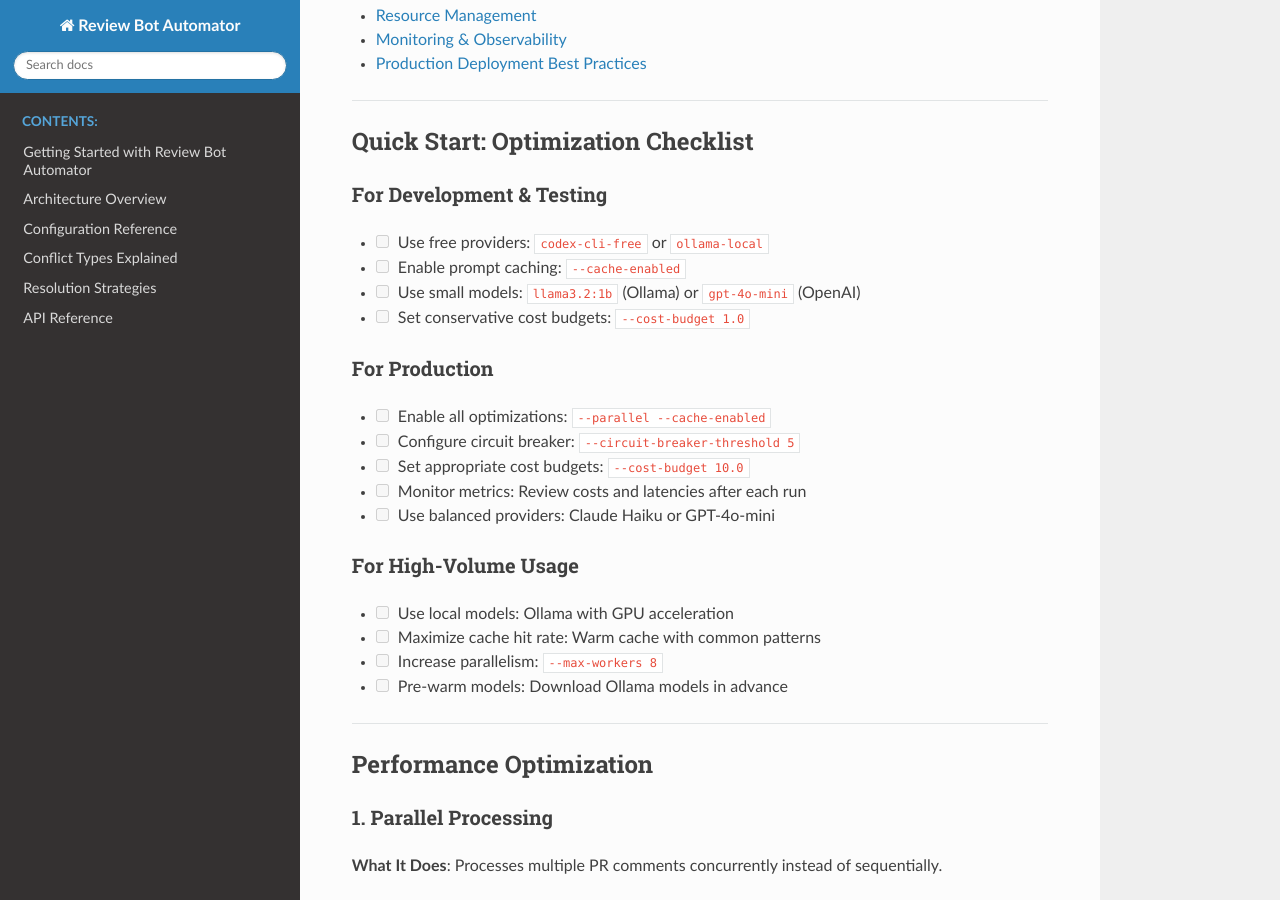
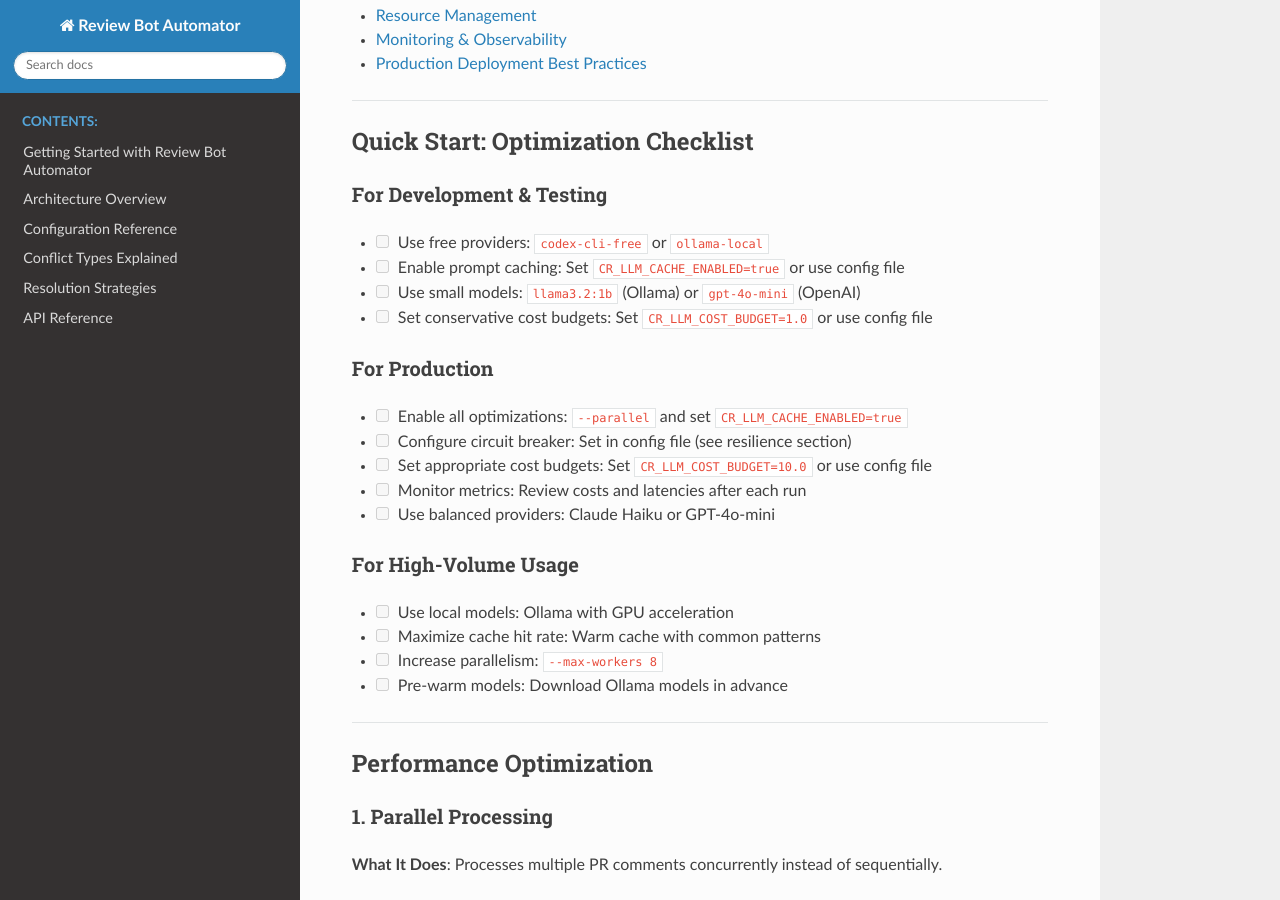
Before and after one commit to VirtualAgentics/coderabbit-conflict-resolver, a Sphinx documentation site: the page built from docs/optimization-guide.md, in a window 1280 px wide and 900 px high, scrolled down 452 px. Built offline with Sphinx 7.4.7 and the Read the Docs theme 3.1.0, drawn with Linux system fonts in a browser that asks for light colours; pages that are not in the unit, such as notebooks, are missing from menus; some of the changed text lies outside the part shown.

Commit message:
docs: fix non-existent CLI flags and environment variables
Address PR review feedback about documentation-implementation mismatches:

**CLI Flags Removed:**
- Removed --cache-enabled (doesn't exist, use CR_LLM_CACHE_ENABLED)
- Removed --circuit-breaker-enabled (doesn't exist)
- Removed --cost-budget (doesn't exist, use CR_LLM_COST_BUDGET)
- Removed --cache-max-size (doesn't exist)
- Removed --cache-ttl (doesn't exist)
- Removed --circuit-breaker-threshold (doesn't exist)

**Environment Variables Fixed:**
- CR_CACHE_ENABLED → CR_LLM_CACHE_ENABLED (correct name)
- CR_COST_BUDGET_USD → CR_LLM_COST_BUDGET (correct name)
- Removed CR_CACHE_TTL (doesn't exist)
- Removed CR_CACHE_MAX_SIZE (doesn't exist)
- Removed CR_CIRCUIT_BREAKER_ENABLED (doesn't exist)

**Files Updated:**
- README.md: Fixed env vars table, updated usage example
- docs/optimization-guide.md: 10+ occurrences replaced with env vars/config
- docs/cost-optimization.md: 6+ occurrences replaced with env vars/config

All CLI flag references replaced with proper environment variable or
config file examples. Documentation now matches actual implementation.

Fixes #219 (partial - addressing PR review comments)

🤖 Generated with [Claude Code](https://claude.com/claude-code)

Co-Authored-By: Claude <noreply@anthropic.com>

````diff
--- a/docs/optimization-guide.md
+++ b/docs/optimization-guide.md
@@ -22,15 +22,15 @@ This guide provides comprehensive strategies for optimizing the performance, cos
 ### For Development & Testing
 
 - [ ] Use free providers: `codex-cli-free` or `ollama-local`
-- [ ] Enable prompt caching: `--cache-enabled`
+- [ ] Enable prompt caching: Set `CR_LLM_CACHE_ENABLED=true` or use config file
 - [ ] Use small models: `llama3.2:1b` (Ollama) or `gpt-4o-mini` (OpenAI)
-- [ ] Set conservative cost budgets: `--cost-budget 1.0`
+- [ ] Set conservative cost budgets: Set `CR_LLM_COST_BUDGET=1.0` or use config file
 
 ### For Production
 
-- [ ] Enable all optimizations: `--parallel --cache-enabled`
-- [ ] Configure circuit breaker: `--circuit-breaker-threshold 5`
-- [ ] Set appropriate cost budgets: `--cost-budget 10.0`
+- [ ] Enable all optimizations: `--parallel` and set `CR_LLM_CACHE_ENABLED=true`
+- [ ] Configure circuit breaker: Set in config file (see resilience section)
+- [ ] Set appropriate cost budgets: Set `CR_LLM_COST_BUDGET=10.0` or use config file
 - [ ] Monitor metrics: Review costs and latencies after each run
 - [ ] Use balanced providers: Claude Haiku or GPT-4o-mini
 
@@ -113,13 +113,11 @@ optimization:
 
 ```bash
 # Enable caching (recommended)
-pr-resolve apply --pr 123 --cache-enabled
+# Set via environment variable
+export CR_LLM_CACHE_ENABLED=true
+pr-resolve apply --pr 123
 
-# Customize cache settings
-pr-resolve apply --pr 123 \
-  --cache-enabled
-
-# Config file (YAML)
+# Or use config file (YAML)
 llm:
   cache_enabled: true
 ```
@@ -236,7 +234,7 @@ See [cost-optimization.md](cost-optimization.md) for comprehensive cost strategi
 
 1. Use free providers when possible (Ollama, Codex CLI, Claude CLI)
 2. Enable prompt caching to avoid redundant API calls
-3. Set cost budgets to prevent overruns: `--cost-budget 10.0`
+3. Set cost budgets to prevent overruns: Set `CR_LLM_COST_BUDGET=10.0` or use config file
 4. Choose cost-effective models (GPT-4o-mini, Claude Haiku)
 5. Monitor costs with `--llm-metrics` flag
 
@@ -320,8 +318,13 @@ provider = OpenAIAPIProvider(
 #### Configuration
 
 ```bash
-# Set budget (recommended for production)
-pr-resolve apply --pr 123 --cost-budget 10.0
+# Set budget via environment variable (recommended for production)
+export CR_LLM_COST_BUDGET=10.0
+pr-resolve apply --pr 123
+
+# Or use config file
+resilience:
+  cost_budget: 10.0
 
 # Budget check before each request
 # Raises CostBudgetExceededError if exceeded
@@ -374,8 +377,11 @@ pr-resolve apply --pr 123 --llm-metrics
 
 1. **Limit cache size** if memory-constrained:
 
-   ```bash
-   --cache-max-size 500  # 500 entries (~2.5 MB)
+   ```yaml
+   # Config file (YAML)
+   llm:
+     cache:
+       max_size: 500  # 500 entries (~2.5 MB)
    ```
 
 2. **Use smaller models** (Ollama):
@@ -581,8 +587,8 @@ export CR_LLM_PROVIDER="anthropic"
 export CR_LLM_MODEL="claude-haiku-20240307"
 export CR_PARALLEL="true"
 export CR_MAX_WORKERS="8"
-export CR_CACHE_ENABLED="true"
-export CR_COST_BUDGET="100.0"
+export CR_LLM_CACHE_ENABLED="true"
+export CR_LLM_COST_BUDGET="100.0"
 ```
 
 ### 3. Health Checks
@@ -739,7 +745,7 @@ top -p $(pgrep -f pr-resolve)
 
 #### Solutions
 
-1. Reduce cache size: `--cache-max-size 500`
+1. Reduce cache size: Set `max_size: 500` in config file
 2. Use smaller model (Ollama): `llama3.2:1b`
 3. Reduce workers: `--max-workers 2`
 
@@ -756,9 +762,9 @@ pr-resolve apply --pr 123 --llm-metrics
 
 #### Solutions
 
-1. Enable caching: `--cache-enabled`
+1. Enable caching: Set `CR_LLM_CACHE_ENABLED=true` or use config file
 2. Switch to cheaper model: `gpt-4o-mini` or `claude-haiku`
-3. Set cost budget: `--cost-budget 10.0`
+3. Set cost budget: Set `CR_LLM_COST_BUDGET=10.0` or use config file
 4. Use free provider: Ollama or CLI-based
 
 ### Circuit Breaker Stuck Open
````
Also changed, not shown: README.md (+7 -9 lines), docs/cost-optimization.md (+30 -14 lines).
